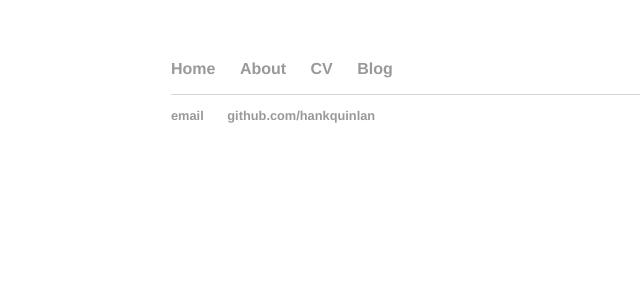
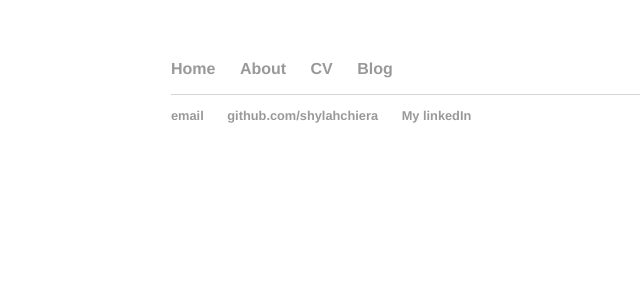
Before and after one commit to ShylahChiera/ShylahChiera.github.io, a Jekyll site: the page built from index.html, in a window 1280 px wide. Shown: the top 300 px of the page, without its empty margins (21-661 px from the left). Built offline with Jekyll 4.4.1, drawn with Linux system fonts in a browser that asks for light colours.

Commit message:
update email, github, linkedin

```diff
--- a/_layouts/default.html
+++ b/_layouts/default.html
@@ -16,8 +16,9 @@
 
 		<footer>
     		<ul>
-        		<li><a href="mailto:hankquinlanhub@gmail.com">email</a></li>
-        		<li><a href="https://github.com/hankquinlan">github.com/hankquinlan</a></li>
+        		<li><a href="mailto:shylah.chiera@gmail.com">email</a></li>
+        		<li><a href="https://github.com/shylahchiera">github.com/shylahchiera</a></li>
+			<li><a href="https://www.linkedin.com/in/shylah-banach-chiera-2b248a115">My linkedIn</a></li>
 			</ul>
 		</footer>
 	</body>
```
